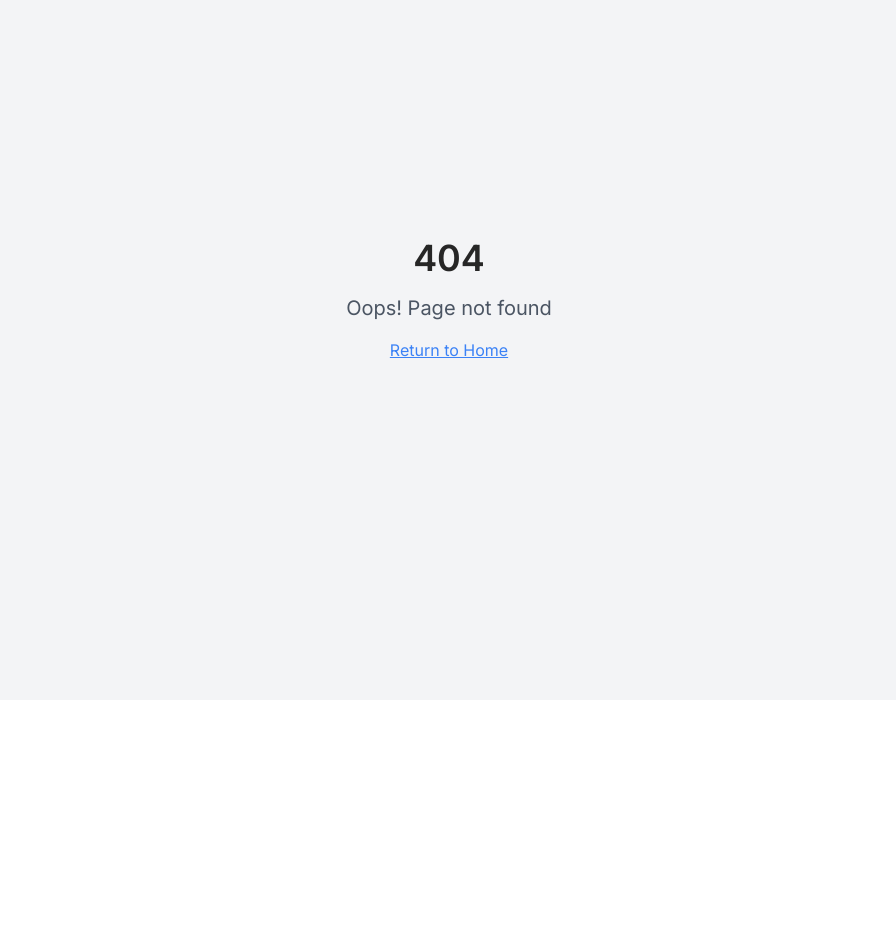
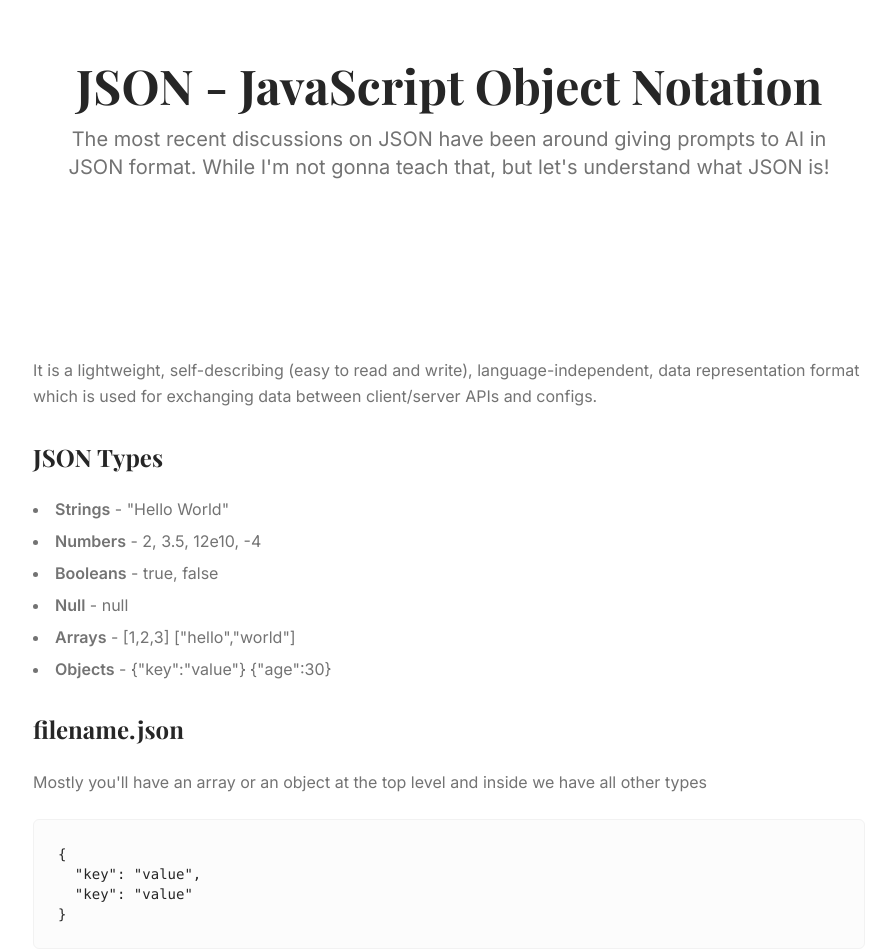
Before and after one commit to rhyode/musings-web, a React (Vite) app: page /articles/aboutJSON in a window 1280 px wide. Before the commit this address had no page. Shown: the part 100-1052 px from the top of the page, without its empty margins (191-1087 px from the left). Before the commit the page ends 800 px from the top, so only its background shows below. Built offline with nearby package versions, Linux system fonts and the light colour scheme.

Commit message:
new article json

```diff
--- a/src/App.tsx
+++ b/src/App.tsx
@@ -9,6 +9,7 @@ import NotFound from "./pages/NotFound";
 import UPIworks from "./pages/UPIworks";
 import Techteas from "./pages/Techteas";
 import QuotesIlike from "./pages/QuotesIlike";
+import AboutJSON from "./pages/AboutJSON";
 
 const queryClient = new QueryClient();
 
@@ -24,6 +25,7 @@ const App = () => (
           <Route path="/articles/UPIworks" element={<UPIworks />} />
           <Route path="/articles/tech-teas" element={<Techteas />} />
           <Route path="/articles/QuotesIlike" element={<QuotesIlike />} />
+          <Route path="/articles/aboutJSON" element={<AboutJSON />} />
           {/* ADD ALL CUSTOM ROUTES ABOVE THE CATCH-ALL "*" ROUTE */}
           <Route path="*" element={<NotFound />} />
         </Routes>
--- /dev/null
+++ b/src/pages/AboutJSON.tsx
@@ -0,0 +1,86 @@
+import { Header } from "@/components/Header";
+
+const AboutJSON = () => {
+  return (
+    <div className="min-h-screen bg-background">
+      <Header />
+
+      {/* Hero Section */}
+      <section className="text-center py-16 md:py-24 px-6 bg-gradient-subtle">
+        <div className="container mx-auto">
+          <h1 className="text-4xl md:text-5xl font-serif font-bold text-text-primary mb-4">
+            JSON - JavaScript Object Notation
+          </h1>
+          <p className="text-lg md:text-xl text-text-secondary max-w-3xl mx-auto">
+            The most recent discussions on JSON have been around giving prompts to AI in JSON format. While I'm not gonna teach that, but let's understand what JSON is!
+          </p>
+        </div>
+      </section>
+
+      {/* Article Content */}
+      <article className="py-16 md:py-20 px-6">
+        <div className="container mx-auto max-w-4xl">
+          <div className="prose prose-lg max-w-none">
+            <p className="text-text-secondary leading-relaxed mb-8">
+              It is a lightweight, self-describing (easy to read and write), language-independent, data representation format which is used for exchanging data between client/server APIs and configs.
+            </p>
+
+            <h2 className="text-2xl font-serif font-bold text-text-primary mb-6">JSON Types</h2>
+            <ul className="list-disc list-inside space-y-2 text-text-secondary mb-8">
+              <li><strong>Strings</strong> - "Hello World"</li>
+              <li><strong>Numbers</strong> - 2, 3.5, 12e10, -4</li>
+              <li><strong>Booleans</strong> - true, false</li>
+              <li><strong>Null</strong> - null</li>
+              <li><strong>Arrays</strong> - [1,2,3] ["hello","world"]</li>
+              <li><strong>Objects</strong> - {"{"}"key":"value"{"}"} {"{"}"age":30{"}"}</li>
+            </ul>
+
+            <h2 className="text-2xl font-serif font-bold text-text-primary mb-6">filename.json</h2>
+            <p className="text-text-secondary leading-relaxed mb-6">
+              Mostly you'll have an array or an object at the top level and inside we have all other types
+            </p>
+
+            <div className="bg-card p-6 rounded-lg border border-border mb-8">
+              <pre className="text-sm text-text-primary overflow-x-auto">
+                <code>{`{
+  "key": "value",
+  "key": "value"
+}`}</code>
+              </pre>
+            </div>
+
+            <p className="text-text-secondary leading-relaxed mb-6">
+              Above is most simple kinda syntax, we can get crazy with the nesting, and that's the beauty of JSON
+            </p>
+
+            <h2 className="text-2xl font-serif font-bold text-text-primary mb-6">Example</h2>
+            <div className="bg-card p-6 rounded-lg border border-border mb-6">
+              <pre className="text-sm text-text-primary overflow-x-auto">
+                <code>{ `[
+  {
+    "name": "Big Corporation",
+    "numberOfEmployees": 10000,
+    "ceo": "Mary",
+    "rating": 3.6
+  },
+  {
+    "name": "Small Startup",
+    "numberOfEmployees": 3,
+    "ceo": null,
+    "rating": 4.3
+  }
+]`}</code>
+              </pre>
+            </div>
+
+            <p className="text-text-secondary leading-relaxed">
+              Notice that's in double quotes, that's a string, which we give to JavaScript, now we use this function to make it known as JS object - <code className="bg-muted px-2 py-1 rounded text-sm">JSON.parse(companies)</code>
+            </p>
+          </div>
+        </div>
+      </article>
+    </div>
+  );
+};
+
+export default AboutJSON;
--- a/src/pages/Index.tsx
+++ b/src/pages/Index.tsx
@@ -5,10 +5,18 @@ import { ArticleCard } from "@/components/ArticleCard";
 //articles index
 const articles = [
   {
+    title: "JSON - JavaScript Object Notation",
+    excerpt: "The most recent discussions on JSON have been around giving prompts to AI in JSON format. While I'm not gonna teach that, but let's understand what JSON is!",
+    date: "September 23, 2025",
+    readTime: "3 mins read",
+    category: "Technology",
+    link: "/articles/aboutJSON"
+  },
+  {
     title: "How does UPI work?",
     excerpt: "It's worth a thought how our long hours of NEFT payments and ATM lines are reduced to seconds by UPI. This article is a quick read of how our payments happen",
     date: "September 8, 2025",
-    readTime: "4 min read",
+    readTime: "4 mins read",
     category: "Technology",
     link: "/articles/UPIworks"
   },
@@ -32,7 +40,7 @@ const articles = [
     title: "Creatine : physical and cognitive elixir",
     excerpt: "Creatine is one of the most researched supplements in the world. This guide helps you understand how to use it effectively and safely. Use the interactive tools below to find the right dosage for you.",
     date: "August 18, 2025",
-    readTime: "5 min read",
+    readTime: "6 mins read",
     category: "Health & Fitness",
     link: "/articles/Creatine-Guide"
   }
```
